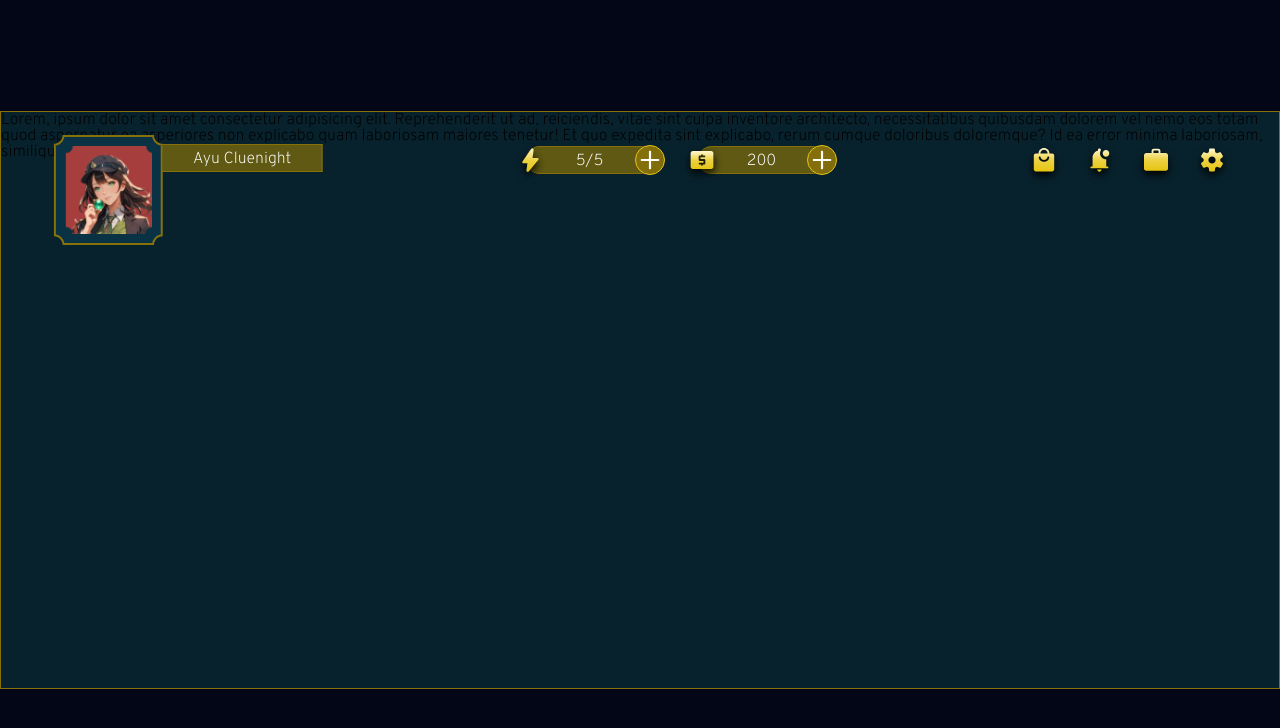
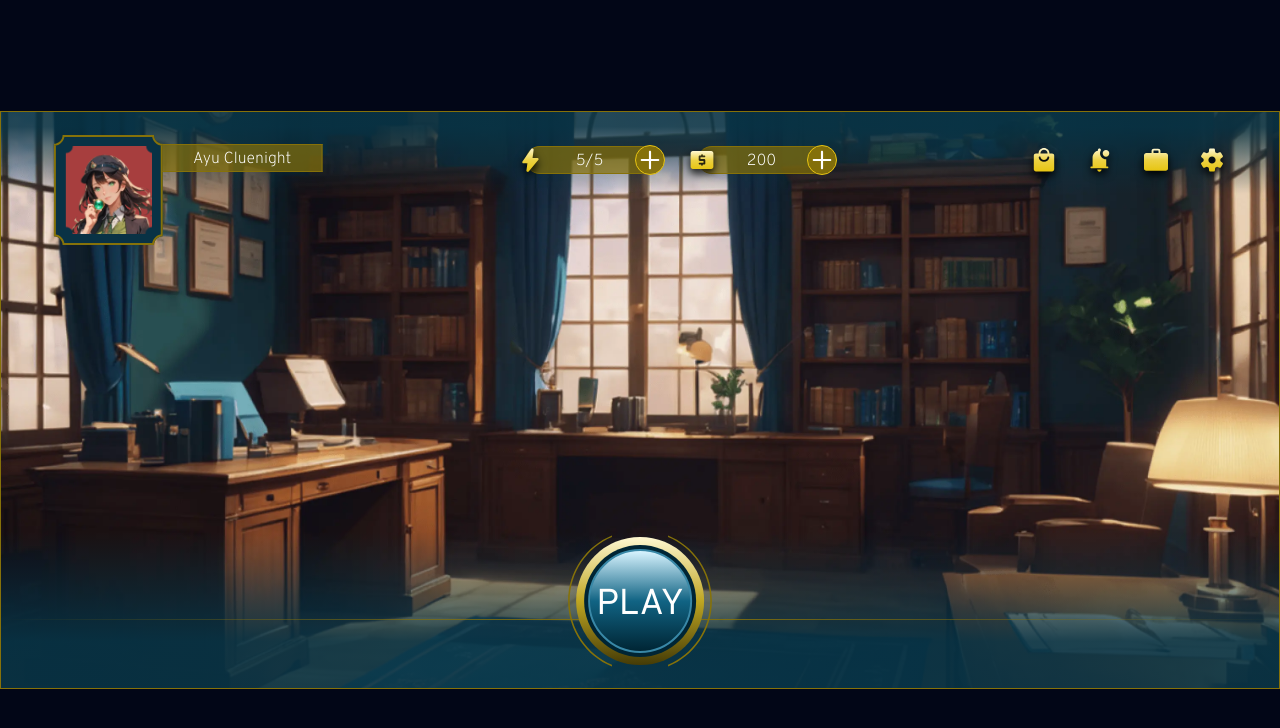
Before and after one commit to saehri/hidden-truth, a React (Vite) app: page / in a window 1280 px wide. Shown: the top 728 px of the page. Built offline with nearby package versions, Linux system fonts and the light colour scheme.

Commit message:
build: background and play game button cta

```diff
--- /dev/null
+++ b/src/components/ui/HomepageBackground.tsx
@@ -0,0 +1,9 @@
+export default function HomepageBackground() {
+  return (
+    <img
+      src='/background/homescreen-big.webp'
+      alt=''
+      className='absolute w-full h-full top-0 left-0 z-10 object-cover bg-[url("/background/placeholder/homescreen-placeholder.webp")] bg-no-repeat bg-cover'
+    />
+  );
+}
--- /dev/null
+++ b/src/components/ui/HomepageGradientLayer.tsx
@@ -0,0 +1,11 @@
+export default function HomepageGradientLayer() {
+  return (
+    <div
+      className='absolute top-0 left-0 w-full h-full z-30'
+      style={{
+        background:
+          'linear-gradient(180deg, rgba(7, 51, 69, 0.87) 2.56%, rgba(47, 111, 138, 0.00) 14.2%, rgba(28, 68, 84, 0.00) 72.92%, rgba(7, 51, 69, 0.90) 91.92%)',
+      }}
+    ></div>
+  );
+}
--- /dev/null
+++ b/src/components/ui/HomepageMovingAvatar.tsx
@@ -0,0 +1,7 @@
+export default function HomepageMovingAvatar() {
+  return (
+    <div className='absolute top-0 left-0 w-full h-full z-20'>
+      <div className='max-w-[42.5%] h-full mx-auto bg-yellow-400/0 grid grid-cols-[40%,_1fr] items-end'></div>
+    </div>
+  );
+}
--- /dev/null
+++ b/src/components/ui/PlayGameButton.tsx
@@ -0,0 +1,53 @@
+import {motion} from 'framer-motion';
+
+export default function PlayGameButton() {
+  return (
+    <button className='absolute w-[11.25%] -top-[130%] left-1/2 -translate-x-1/2 p-2 3xl:p-4 group'>
+      <span className='sr-only'>Play game</span>
+
+      <span className='block w-full pt-[100%] relative'>
+        <span className='yellow--layer block absolute top-0 left-0 w-full h-full p-2 3xl:p-3 rounded-full bg-gradient-to-t from-[#453B06] via-[#BFA622] to-[#FFF8D1] after:absolute after:top-0 after:left-0 after:w-full after:h-full after:bg-yellow-600 after:rounded-full after:pointer-events-none after:blur-md after:opacity-0 after:group-hover:opacity-20 after:transition-opacity'>
+          <span className='dark-blue--layer block rounded-full w-full h-full bg-[#002534] p-1 3xl:p-2'>
+            <span className='relative blue-layer grid place-items-center overflow-hidden rounded-full w-full h-full bg-gradient-to-t from-transparent via-[#22A2D3]/50 to-[#D8F4FF] border-2 border-[#3988A7]'>
+              <span className='relative z-10 text-4xl 3xl:text-6xl font-normal pointer-events-none text-white translate-y-1'>
+                PLAY
+              </span>
+            </span>
+          </span>
+        </span>
+      </span>
+
+      <ButtonRing />
+    </button>
+  );
+}
+
+function ButtonRing() {
+  return (
+    <motion.svg
+      viewBox='0 0 90 82'
+      fill='none'
+      xmlns='http://www.w3.org/2000/svg'
+      className='absolute top-0 left-0 w-full h-full'
+      initial={{rotate: 0, scale: 1}}
+      whileHover={{
+        rotate: 360,
+        scale: 1.1,
+        transition: {rotate: {repeat: Infinity, duration: 0.8, ease: 'linear'}},
+      }}
+    >
+      <path
+        fillRule='evenodd'
+        clipRule='evenodd'
+        d='M27.439 80.9177C11.9175 74.4153 0.99994 58.9953 0.999941 41.0002C0.999942 23.0051 11.9175 7.58519 27.439 1.0828L27.439 0.000244141C11.3497 6.55923 -5.81946e-05 22.4449 -5.9e-05 41.0002C-5.98054e-05 59.5556 11.3496 75.4413 27.439 82.0002L27.439 80.9177Z'
+        fill='#867209'
+      />
+      <path
+        fillRule='evenodd'
+        clipRule='evenodd'
+        d='M62.561 1.08256C78.0825 7.58495 89.0001 23.0049 89.0001 41C89.0001 58.9951 78.0825 74.415 62.561 80.9174L62.561 82C78.6503 75.441 90.0001 59.5553 90.0001 41C90.0001 22.4447 78.6504 6.55899 62.561 0L62.561 1.08256Z'
+        fill='#867209'
+      />
+    </motion.svg>
+  );
+}
--- a/src/pages/Homepage.tsx
+++ b/src/pages/Homepage.tsx
@@ -1,12 +1,23 @@
+import HomepageBackground from '../components/ui/HomepageBackground';
+import HomepageGradientLayer from '../components/ui/HomepageGradientLayer';
+import HomepageMovingAvatar from '../components/ui/HomepageMovingAvatar';
+import PlayGameButton from '../components/ui/PlayGameButton';
+
 export default function Homepage() {
   return (
-    <p>
-      Lorem, ipsum dolor sit amet consectetur adipisicing elit. Reprehenderit ut
-      ad, reiciendis, vitae sint culpa inventore architecto, necessitatibus
-      quibusdam dolorem vel nemo eos totam quod aspernatur ea asperiores non
-      explicabo quam laboriosam maiores tenetur! Et quo expedita sint explicabo,
-      rerum cumque doloribus doloremque? Id ea error minima laboriosam,
-      similique autem.
-    </p>
+    <div className='relative w-full h-full'>
+      <div className='relative h-full z-30 flex items-end justify-center'>
+        <div className='relative min-h-[12%] w-full'>
+          <span className='flex h-[1.5px] w-full bg-gradient-to-r from-transparent via-[#867209] to-transparent'></span>
+          <PlayGameButton />
+        </div>
+      </div>
+
+      <div className='absolute top-0 left-0 w-full h-full -z-0 overflow-hidden'>
+        <HomepageGradientLayer />
+        <HomepageMovingAvatar />
+        <HomepageBackground />
+      </div>
+    </div>
   );
 }
```
Also changed, not shown: public/background/placeholder/homescreen-placeholder.webp (renamed from public/background/placeholder/homescreen placeholder.webp).
